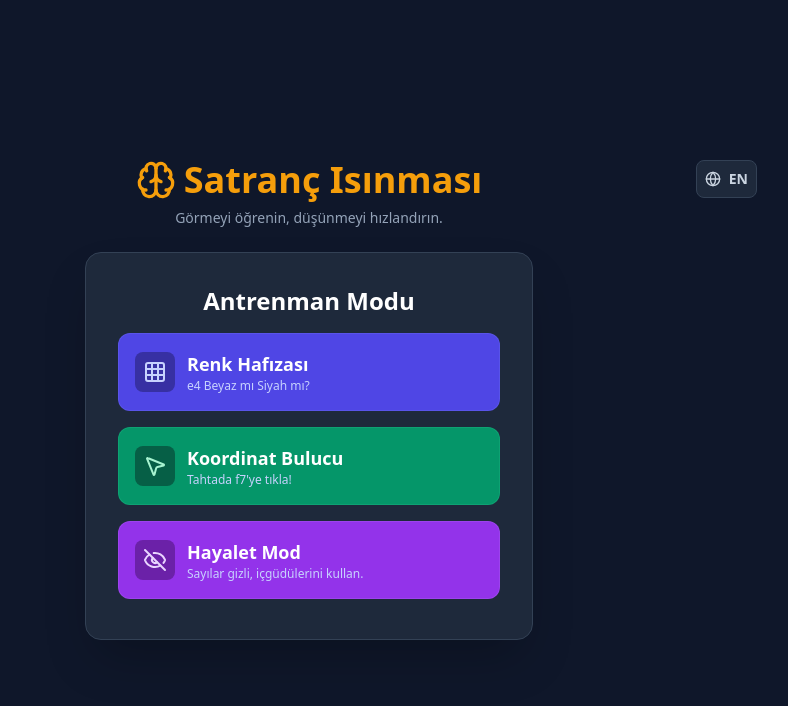
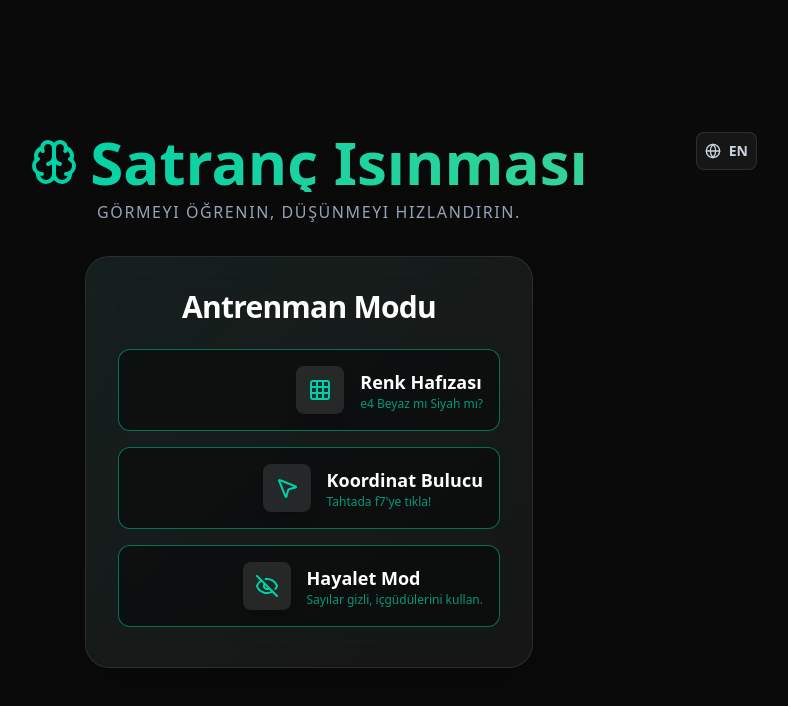
Before and after one commit to ibrahimsezer/chess-warmup, a React (Vite) app: page / in a window 1280 px wide. Shown: the top 706 px of the page, without its empty margins (331-1119 px from the left). Built offline with nearby package versions, Linux system fonts and the light colour scheme.

Commit message:
feat: Implement the main game UI structure with menu, game, and game over screens, and a chess board component. | New colors Aqua Green

```diff
--- a/src/components/ChessWarmup.jsx
+++ b/src/components/ChessWarmup.jsx
@@ -52,7 +52,7 @@ export default function ChessVisionTrainer() {
             }, 1000);
         }
         return () => clearInterval(timerRef.current);
-    }, [gameState]);
+    }, [gameState, mode]);
 
     const nextTurn = () => {
         setFeedback(null);
@@ -143,23 +143,23 @@ export default function ChessVisionTrainer() {
     };
 
     return (
-        <div className="min-h-screen bg-slate-900 text-white font-sans flex flex-col items-center justify-center p-4">
+        <div className="min-h-screen bg-surface text-white font-sans flex flex-col items-center justify-center p-4 selection:bg-aqua selection:text-black">
 
             {/* Header & Language Toggle */}
-            <div className="mb-6 text-center relative w-full max-w-4xl flex flex-col items-center">
+            <div className="mb-8 text-center relative w-full max-w-4xl flex flex-col items-center">
                 <button
                     onClick={toggleLanguage}
-                    className="absolute right-0 top-0 p-2 bg-slate-800 hover:bg-slate-700 rounded-lg border border-slate-700 transition-colors flex items-center gap-2 text-sm font-bold text-slate-300"
+                    className="absolute right-0 top-0 p-2 bg-white/5 hover:bg-aqua hover:text-black rounded-lg border border-white/10 transition-all duration-300 flex items-center gap-2 text-sm font-bold text-slate-300 hover:border-aqua"
                 >
                     <Globe className="w-4 h-4" />
                     {lang === 'tr' ? 'EN' : 'TR'}
                 </button>
 
-                <h1 className="text-3xl md:text-4xl font-bold text-amber-500 mb-2 flex items-center justify-center gap-2">
-                    <Brain className="w-8 h-8 md:w-10 md:h-10" />
+                <h1 className="text-4xl md:text-6xl font-black text-transparent bg-clip-text bg-gradient-to-r from-aqua to-emerald-400 mb-2 flex items-center justify-center gap-3 drop-shadow-lg">
+                    <Brain className="w-10 h-10 md:w-12 md:h-12 text-aqua" />
                     {t.header.title}
                 </h1>
-                <p className="text-slate-400 text-sm">{t.header.subtitle}</p>
+                <p className="text-slate-400 text-sm md:text-base tracking-widest uppercase font-medium">{t.header.subtitle}</p>
             </div>
 
             {/* Screens - t (translation) prop'u iletiliyor */}
--- a/src/components/MenuScreen.jsx
+++ b/src/components/MenuScreen.jsx
@@ -1,5 +1,5 @@
 import React from 'react';
-import { Eye, EyeOff, Play, Grid3X3, Brain, History, BarChart2, MousePointer2 } from 'lucide-react';
+import { Eye, EyeOff, Play, Grid3X3, Brain, History, BarChart2, MousePointer2, Castle, ChessKnight, ChessBishop, ChessKing } from 'lucide-react';
 import ChessBoard from './ChessBoard';
 import { getModeName, FILES, RANKS } from '../utils/chessLogic';
 
@@ -27,76 +27,83 @@ export default function MenuScreen({ onStartGame, history, t, lang }) {
     const heatmapData = history.length > 0 ? calculateHeatmap() : null;
 
     return (
-        <div className="flex flex-col gap-6 max-w-4xl w-full md:flex-row items-start justify-center">
-            {/* SOL KOLON: MOD SEÇİMİ */}
-            <div className="bg-slate-800 p-6 md:p-8 rounded-2xl shadow-2xl border border-slate-700 w-full max-w-md text-center">
-                <div className="mb-2">
-                    <h2 className="text-2xl font-bold mb-4">{t.menu.title}</h2>
+        <div className="flex flex-col gap-8 max-w-5xl w-full md:flex-row items-start justify-center">
+            {/* LEFT COLUMN: MODE SELECTION */}
+            <div className="bg-white/5 backdrop-blur-xl p-8 rounded-3xl shadow-2xl border border-white/10 w-full max-w-md text-center relative overflow-hidden group">
+                <div className="absolute inset-0 bg-gradient-to-br from-aqua/5 to-transparent pointer-events-none" />
+                <div className="mb-2 relative z-10">
+                    <h2 className="text-3xl font-black mb-6 text-white tracking-tight">{t.menu.title}</h2>
                     <div className="space-y-4">
                         <ModeButton
                             title={t.menu.modes.color.title}
                             desc={t.menu.modes.color.desc}
-                            icon={<Grid3X3 className="w-6 h-6 text-indigo-200" />}
-                            bg="bg-indigo-600"
-                            hover="hover:bg-indigo-500"
-                            iconBg="bg-indigo-800"
-                            borderColor="border-indigo-400/20"
-                            overlayIcon={<Eye className="w-6 h-6" />}
+                            icon={<Grid3X3 className="w-6 h-6 text-aqua" />} // Icon black on Aqua
+                            bg="bg-black/40"
+                            hover="hover:bg-black hover:text-white"
+                            iconBg="bg-white/10"
+                            borderColor="border-aqua/50"
+                            overlayIcon={<ChessKnight className="w-16 h-16 text-aqua/25 absolute rotate-12" />}
                             onClick={() => onStartGame('color')}
+                            accentColor="text-aqua"
+                            extraEffect
                         />
                         <ModeButton
                             title={t.menu.modes.coordinate.title}
                             desc={t.menu.modes.coordinate.desc}
-                            icon={<MousePointer2 className="w-6 h-6 text-emerald-200" />}
-                            bg="bg-emerald-600"
-                            hover="hover:bg-emerald-500"
-                            iconBg="bg-emerald-800"
-                            borderColor="border-emerald-400/20"
-                            overlayIcon={<Play className="w-6 h-6" />}
+                            icon={<MousePointer2 className="w-6 h-6 text-aqua" />}
+                            bg="bg-black/40"
+                            hover="hover:bg-black hover:text-white"
+                            iconBg="bg-white/10"
+                            borderColor="border-aqua/50"
+                            overlayIcon={<ChessBishop className="w-16 h-16 text-aqua/25 absolute rotate-12" />}
                             onClick={() => onStartGame('coordinate')}
+                            accentColor="text-aqua"
+                            extraEffect
                         />
                         <ModeButton
                             title={t.menu.modes.blind.title}
                             desc={t.menu.modes.blind.desc}
-                            icon={<EyeOff className="w-6 h-6 text-purple-200" />}
-                            bg="bg-purple-600"
-                            hover="hover:bg-purple-500"
-                            iconBg="bg-purple-800"
-                            borderColor="border-purple-400/20"
-                            overlayIcon={<Brain className="w-6 h-6" />}
+                            icon={<EyeOff className="w-6 h-6 text-aqua" />} // Inverse style
+                            bg="bg-black/40"
+                            hover="hover:bg-black hover:text-white"
+                            iconBg="bg-white/10"
+                            borderColor="border-aqua/50"
+                            overlayIcon={<ChessKing className="w-16 h-16 text-aqua/25 absolute rotate-12" />}
                             onClick={() => onStartGame('blind_coordinate')}
+                            accentColor="text-aqua"
                             extraEffect
                         />
                     </div>
                 </div>
             </div>
 
-            {/* SAĞ KOLON: GEÇMİŞ VE ISI HARİTASI */}
+            {/* RIGHT COLUMN: HISTORY & HEATMAP */}
             {history.length > 0 && (
                 <div className="flex flex-col gap-6 w-full max-w-md">
-                    {/* GEÇMİŞ TABLOSU */}
-                    <div className="bg-slate-800 p-6 rounded-2xl shadow-xl border border-slate-700 w-full">
-                        <h3 className="text-xl font-bold mb-4 flex items-center gap-2 text-slate-300">
-                            <History className="w-5 h-5 text-amber-500" />
+                    {/* HISTORY TABLE */}
+                    <div className="bg-white/5 backdrop-blur-md p-6 rounded-3xl shadow-xl border border-white/10 w-full relative overflow-hidden">
+                        <div className="absolute inset-0 bg-gradient-to-br from-purple-500/5 to-transparent pointer-events-none" />
+                        <h3 className="text-xl font-bold mb-4 flex items-center gap-2 text-white relative z-10">
+                            <History className="w-5 h-5 text-aqua" />
                             {t.menu.history}
                         </h3>
-                        <div className="overflow-hidden rounded-lg border border-slate-700">
-                            <table className="w-full text-sm text-left text-slate-400">
-                                <thead className="text-xs uppercase bg-slate-700 text-slate-300">
+                        <div className="overflow-hidden rounded-xl border border-white/5 relative z-10">
+                            <table className="w-full text-sm text-left text-slate-300">
+                                <thead className="text-xs uppercase bg-black/40 text-slate-400 font-bold tracking-wider">
                                     <tr>
                                         <th className="px-4 py-3">{t.menu.table.mode}</th>
                                         <th className="px-4 py-3 text-center">{t.menu.table.score}</th>
-                                        <th className="px-4 py-3 text-center text-emerald-400">✔</th>
+                                        <th className="px-4 py-3 text-center text-aqua">✔</th>
                                         <th className="px-4 py-3 text-center text-red-400">✘</th>
                                     </tr>
                                 </thead>
                                 <tbody>
                                     {history.map((h) => (
-                                        <tr key={h.id} className="border-b border-slate-700 hover:bg-slate-750">
-                                            <td className="px-4 py-2 font-medium text-white">{getModeName(h.mode, lang)}</td>
-                                            <td className="px-4 py-2 text-center font-mono">{h.score}</td>
-                                            <td className="px-4 py-2 text-center text-emerald-400">{h.correct}</td>
-                                            <td className="px-4 py-2 text-center text-red-400">{h.wrong}</td>
+                                        <tr key={h.id} className="border-b border-white/5 hover:bg-white/5 transition-colors">
+                                            <td className="px-4 py-3 font-medium text-white">{getModeName(h.mode, lang)}</td>
+                                            <td className="px-4 py-3 text-center font-mono font-bold">{h.score}</td>
+                                            <td className="px-4 py-3 text-center text-aqua font-bold">{h.correct}</td>
+                                            <td className="px-4 py-3 text-center text-red-400 font-bold">{h.wrong}</td>
                                         </tr>
                                     ))}
                                 </tbody>
@@ -104,18 +111,18 @@ export default function MenuScreen({ onStartGame, history, t, lang }) {
                         </div>
                     </div>
 
-                    {/* ISI HARİTASI */}
-                    <div className="bg-slate-800 p-6 rounded-2xl shadow-xl border border-slate-700 w-full flex flex-col items-center">
-                        <h3 className="text-xl font-bold mb-4 flex items-center gap-2 text-slate-300 w-full">
-                            <BarChart2 className="w-5 h-5 text-amber-500" />
+                    {/* HEATMAP */}
+                    <div className="bg-white/5 backdrop-blur-md p-6 rounded-3xl shadow-xl border border-white/10 w-full flex flex-col items-center">
+                        <h3 className="text-xl font-bold mb-4 flex items-center gap-2 text-white w-full">
+                            <BarChart2 className="w-5 h-5 text-aqua" />
                             {t.menu.heatmap}
                         </h3>
                         <div className="flex flex-col items-center">
                             <ChessBoard isHeatmapMode={true} heatmapData={heatmapData} />
-                            <div className="flex gap-4 mt-3 text-xs font-bold uppercase tracking-wider">
-                                <div className="flex items-center gap-1"><div className="w-3 h-3 bg-red-600 rounded-sm"></div> {t.menu.legend.error}</div>
-                                <div className="flex items-center gap-1"><div className="w-3 h-3 bg-slate-600 rounded-sm"></div> {t.menu.legend.neutral}</div>
-                                <div className="flex items-center gap-1"><div className="w-3 h-3 bg-emerald-500 rounded-sm"></div> {t.menu.legend.success}</div>
+                            <div className="flex gap-4 mt-4 text-[10px] font-bold uppercase tracking-widest text-slate-400">
+                                <div className="flex items-center gap-1.5"><div className="w-2 h-2 bg-red-500 rounded-full shadow-[0_0_8px_rgba(239,68,68,0.5)]"></div> {t.menu.legend.error}</div>
+                                <div className="flex items-center gap-1.5"><div className="w-2 h-2 bg-slate-700 rounded-full"></div> {t.menu.legend.neutral}</div>
+                                <div className="flex items-center gap-1.5"><div className="w-2 h-2 bg-aqua rounded-full shadow-[0_0_8px_rgba(0,210,168,0.5)]"></div> {t.menu.legend.success}</div>
                             </div>
                         </div>
                     </div>
@@ -125,18 +132,25 @@ export default function MenuScreen({ onStartGame, history, t, lang }) {
     );
 }
 
-function ModeButton({ title, desc, icon, bg, hover, iconBg, borderColor, overlayIcon, onClick, extraEffect }) {
+function ModeButton({ title, desc, icon, bg, hover, iconBg, borderColor, overlayIcon, onClick, extraEffect, accentColor }) {
     return (
-        <button onClick={onClick} className={`w-full ${bg} ${hover} p-4 rounded-xl flex items-center justify-between transition-all group border ${borderColor} relative overflow-hidden`}>
-            {extraEffect && <div className="absolute inset-0 bg-gradient-to-r from-transparent via-white/10 to-transparent translate-x-[-100%] group-hover:translate-x-[100%] transition-transform duration-1000" />}
-            <div className="flex items-center gap-3">
-                <div className={`${iconBg} p-2 rounded-lg`}>{icon}</div>
+        <button onClick={onClick} className={`w-full ${bg} p-4 rounded-xl flex items-center justify-between transition-all duration-300 group/btn border ${borderColor} ${hover} relative overflow-hidden active:scale-95`}>
+            {extraEffect && <div className="absolute inset-0 bg-gradient-to-r from-transparent via-aqua/20 to-transparent translate-x-[-100%] group-hover/btn:translate-x-[100%] transition-transform duration-1000" />}
+
+            {/* Overlay Icon (Background decoration) */}
+            <div className="opacity-0 group-hover/btn:opacity-100 transition-all duration-500 transform scale-50 group-hover/btn:scale-100 pointer-events-none">
+                {overlayIcon}
+            </div>
+
+            <div className="flex items-center gap-4 relative z-10">
+                <div className={`${iconBg} p-3 rounded-lg shadow-lg group-hover/btn:scale-110 transition-transform duration-300`}>
+                    {icon}
+                </div>
                 <div className="text-left">
-                    <div className="font-bold text-lg">{title}</div>
-                    <div className="text-indigo-200 text-xs">{desc}</div>
+                    <div className="font-black text-lg group-hover/btn:text-inherit">{title}</div>
+                    <div className={`${accentColor} text-xs font-medium opacity-70 group-hover/btn:text-inherit group-hover/btn:opacity-100`}>{desc}</div>
                 </div>
             </div>
-            <div className="opacity-0 group-hover:opacity-100 transition-opacity">{overlayIcon}</div>
         </button>
     );
 }
```
Also changed, not shown: src/components/ChessBoard.jsx (+34 -24 lines), src/components/GameOverScreen.jsx (+12 -8 lines), src/components/GameScreen.jsx (+33 -33 lines), tailwind.config.js (+6 -1 lines).
